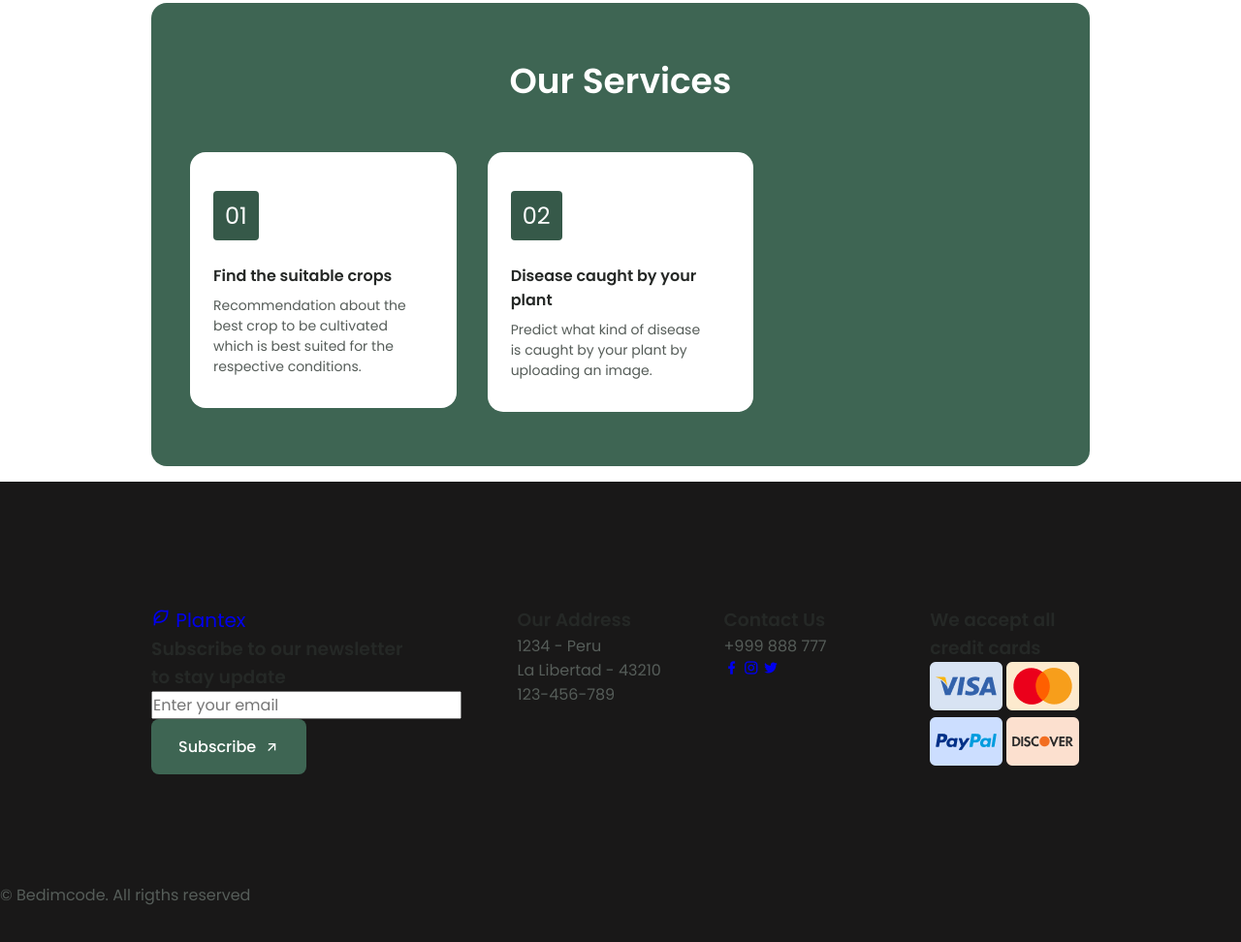
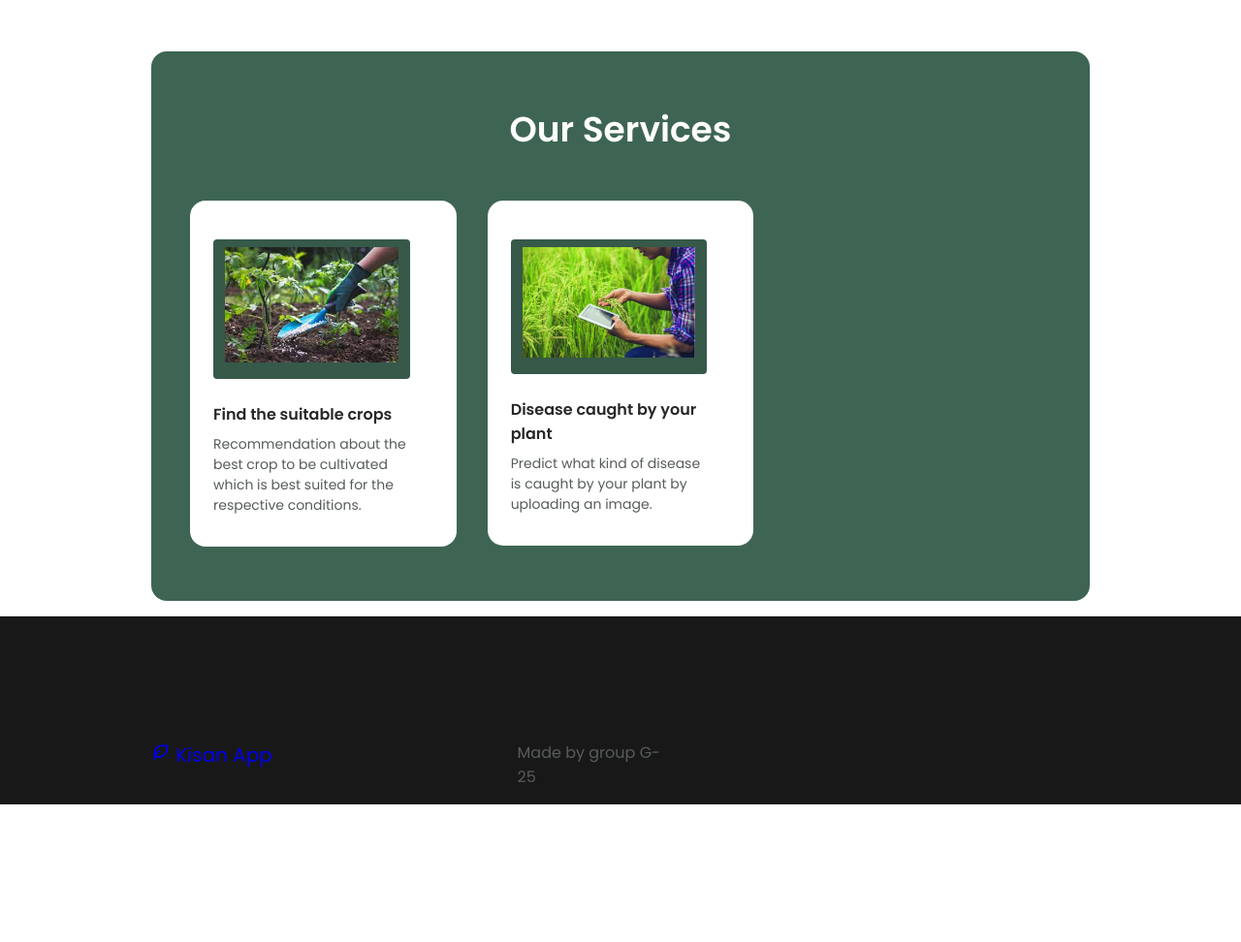
Before and after one commit to joshitaverma20/Major_project, a plain HTML site: page index.html in a window 1280 px wide. Shown: the part 1308-2280 px from the top of the page at 97% size. After the commit the page ends 2138 px from the top, so only its background shows below. Drawn offline with nearby package versions, Linux system fonts and the light colour scheme.

Commit message:
Update index.html

```diff
--- a/index.html
+++ b/index.html
@@ -62,7 +62,7 @@
                             Welcome,<br>Into our crop recommendation website
                         </h1>
                         <p class="home__description">
-                            We use Machine Learning and Deep Learning techniques to
+                            We use Machine Learning and Deep Learning techniques to help you choose suitable crops to grow and also to predict the disease caught by your plant.
                         </p>
                         <a href="#about" class="button button--flex">
                             Explore <i class="ri-arrow-right-down-line button__icon"></i>
@@ -113,9 +113,11 @@
                     </h2>
 
                     <div class="steps__container grid">
+
                         <a href="/input_crop" style="text-decoration: none; color: #565D59;">
+
                         <div class="steps__card">
-                            <div class="steps__card-number">01</div>
+                            <div class="steps__card-number"><img src="assets/img/s2.jpeg" alt="" class="first"></div>
                             <h3 class="steps__card-title">Find the suitable crops</h3>
                             <p class="steps__card-description">
                                 Recommendation about the best crop to be cultivated which is best suited for the respective conditions.
@@ -124,7 +126,8 @@
                         </a>
                         <a href="/disease-predict" style="text-decoration: none; color: #565D59;">
                         <div class="steps__card">
-                            <div class="steps__card-number">02</div>
+
+                            <div class="steps__card-number"><img src="assets/img/s4.jpg" alt="" class="second"></div>
                             <h3 class="steps__card-title">Disease caught by your plant</h3>
                             <p class="steps__card-description">
                                 Predict what kind of disease is caught by your plant by uploading an image.
@@ -142,68 +145,15 @@
             <div class="footer__container container grid">
                 <div class="footer__content">
                     <a href="#" class="footer__logo">
-                        <i class="ri-leaf-line footer__logo-icon"></i> Plantex
+                        <i class="ri-leaf-line footer__logo-icon"></i> Kisan App
+
                     </a>
-
-                    <h3 class="footer__title">
-                        Subscribe to our newsletter <br> to stay update
-                    </h3>
-
-                    <div class="footer__subscribe">
-                        <input type="email" placeholder="Enter your email" class="footer__input">
-
-                        <button class="button button--flex footer__button">
-                            Subscribe
-                            <i class="ri-arrow-right-up-line button__icon"></i>
-                        </button>
-                    </div>
                 </div>
-
-                <div class="footer__content">
-                    <h3 class="footer__title">Our Address</h3>
-
-                    <ul class="footer__data">
-                        <li class="footer__information">1234 - Peru</li>
-                        <li class="footer__information">La Libertad - 43210</li>
-                        <li class="footer__information">123-456-789</li>
-                    </ul>
-                </div>
-
-                <div class="footer__content">
-                    <h3 class="footer__title">Contact Us</h3>
-
-                    <ul class="footer__data">
-                        <li class="footer__information">+999 888 777</li>
-
-                        <div class="footer__social">
-                            <a href="https://www.facebook.com/" class="footer__social-link">
-                                <i class="ri-facebook-fill"></i>
-                            </a>
-                            <a href="https://www.instagram.com/" class="footer__social-link">
-                                <i class="ri-instagram-line"></i>
-                            </a>
-                            <a href="https://twitter.com/" class="footer__social-link">
-                                <i class="ri-twitter-fill"></i>
-                            </a>
-                        </div>
-                    </ul>
-                </div>
-
-                <div class="footer__content">
-                    <h3 class="footer__title">
-                        We accept all credit cards
-                    </h3>
-
-                    <div class="footer__cards">
-                        <img src="assets/img/card1.png" alt="" class="footer__card">
-                        <img src="assets/img/card2.png" alt="" class="footer__card">
-                        <img src="assets/img/card3.png" alt="" class="footer__card">
-                        <img src="assets/img/card4.png" alt="" class="footer__card">
-                    </div>
-                </div>
+                <div>
+                <p>Made by group G-25</p></div>
             </div>
 
-            <p class="footer__copy">&#169; Bedimcode. All rigths reserved</p>
+
         </footer>
 
         <!--=============== SCROLL UP ===============-->
```
